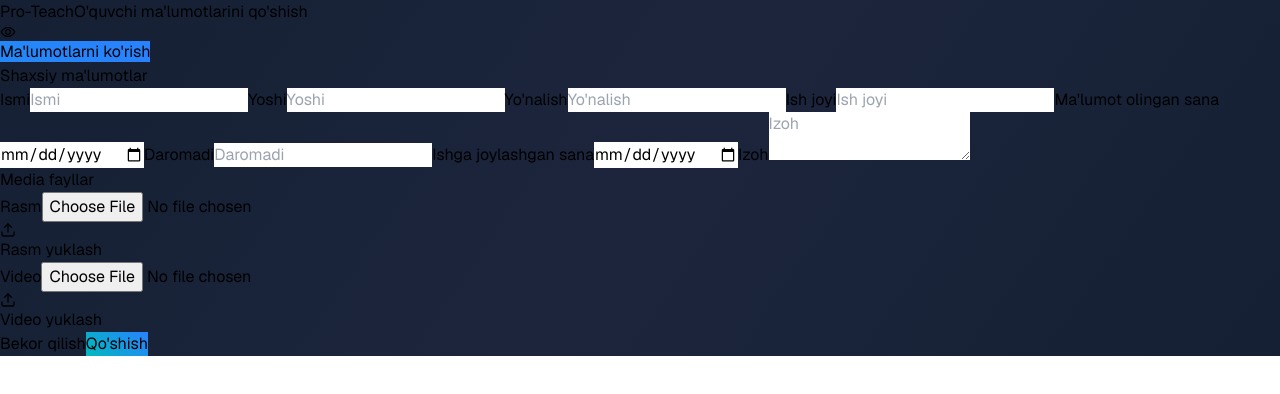
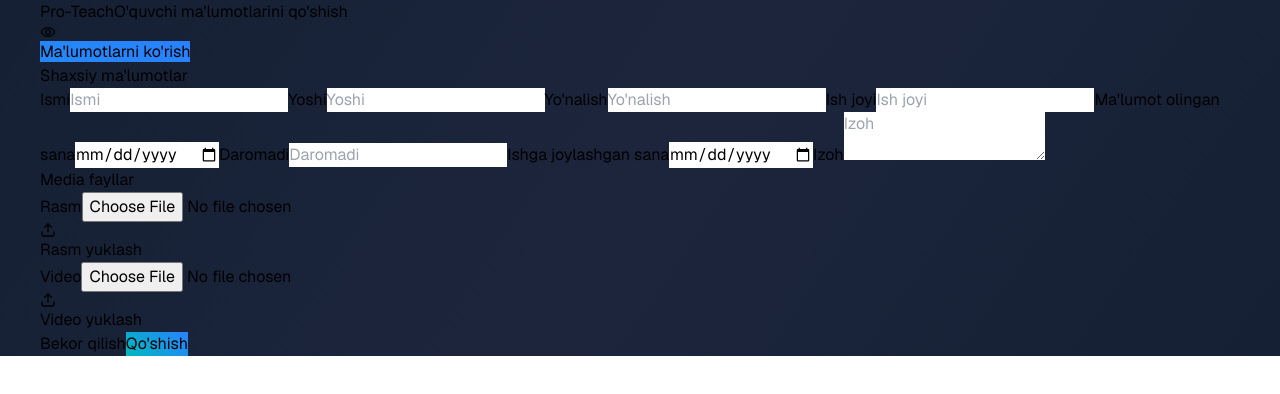
Before and after one commit to abduvosidvaliyev/proteach-admin, a React (Vite) app: page / in a window 1280 px wide. Shown: the top 394 px of the page. Built offline with nearby package versions, Linux system fonts and the light colour scheme; no server answers; the database is empty.

Commit message:
add reponsive design

```diff
--- a/src/App.jsx
+++ b/src/App.jsx
@@ -113,7 +113,10 @@ const App = () => {
 
 
   return (
-    <div className="w-full flex flex-col items-start gap-7 px-[300px] py-10 text-[#b5c2d2]" style={{ background: "linear-gradient(125deg, #152034, #1c253c, #152034)" }}>
+    <div
+      style={{ background: "linear-gradient(125deg, #152034, #1c253c, #152034)", display: "flex", justifyContent: "center", padding: "0 40px" }}
+    >
+      <div className="w-[850px] flex flex-col items-start gap-7 py-10 text-[#b5c2d2]">
         <div className="w-full flex justify-between items-center">
           <h1 className="flex flex-col gap-1 text-white text-[35px] leading-[30px] font-bold">
             Pro-Teach
@@ -136,7 +139,7 @@ const App = () => {
           <h3 className="text-xl text-white font-semibold">
             Shaxsiy ma'lumotlar
           </h3>
-        <div className="w-full grid grid-cols-2 gap-x-4 gap-y-3">
+          <div className="w-full grid md:grid-cols-1 lg:grid-cols-2 xl:grid-cols-2 gap-x-4 gap-y-3">
             <label className="flex flex-col gap-1 justify-center">
               <span className="text-sm">Ismi</span>
               <input
@@ -209,7 +212,7 @@ const App = () => {
                 required
               />
             </label>
-          <label className="flex flex-col gap-1 justify-center col-span-2">
+            <label className="flex flex-col gap-1 justify-center md:col-span-1 lg:col-span-2 xl:col-span-2">
               <span className="text-sm">Ishga joylashgan sana</span>
               <input
                 className="bg-[#263449] rounded-lg text-white px-[10px] py-[6px] border-solid border-2 border-[#324056] text-[14px] outline-none focus:ring-2 ring-[#324056]"
@@ -221,7 +224,7 @@ const App = () => {
                 required
               />
             </label>
-          <label className="flex flex-col gap-1 justify-center col-span-2">
+            <label className="flex flex-col gap-1 justify-center md:col-span-1 lg:col-span-2 xl:col-span-2">
               <span className="text-sm">Izoh</span>
               <textarea
                 className="h-[80px] bg-[#263449] rounded-lg placeholder:text-[#55657e] text-white px-[10px] py-[6px] border-solid border-2 border-[#324056] text-[14px] outline-none focus:ring-2 ring-[#324056] resize-none"
@@ -239,7 +242,7 @@ const App = () => {
           <h3 className="text-xl text-white font-semibold">
             Media fayllar
           </h3>
-        <div className="grid grid-cols-1 md:grid-cols-2 gap-6">
+          <div className="grid xl:grid-cols-2 lg:grid-cols-2 md:grid-cols-1 gap-6">
 
             {/* rasm yuklash */}
             <div>
@@ -310,6 +313,7 @@ const App = () => {
               !loader ? "Qo'shish" : "Loading..."
             }
           </button>
+        </div>
       </div>
     </div>
   )
```
Lines whose indentation alone changed are shown as unchanged.
